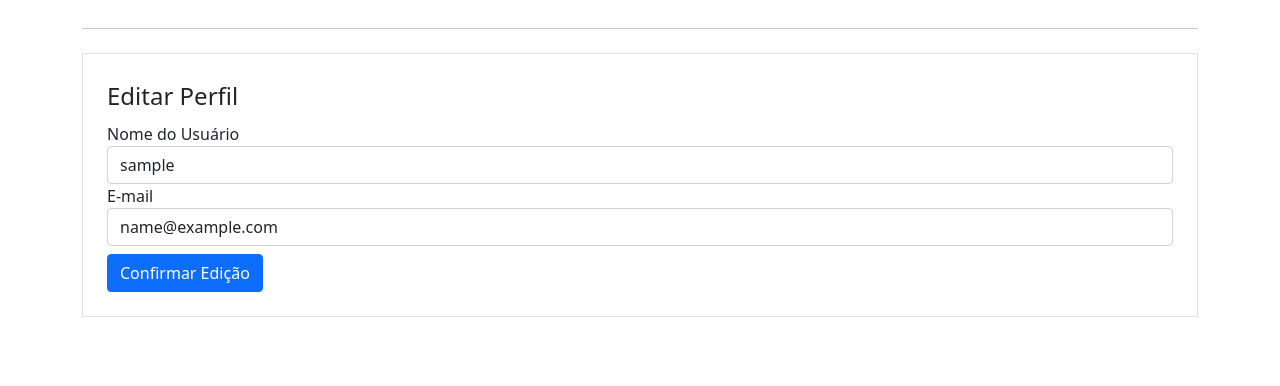
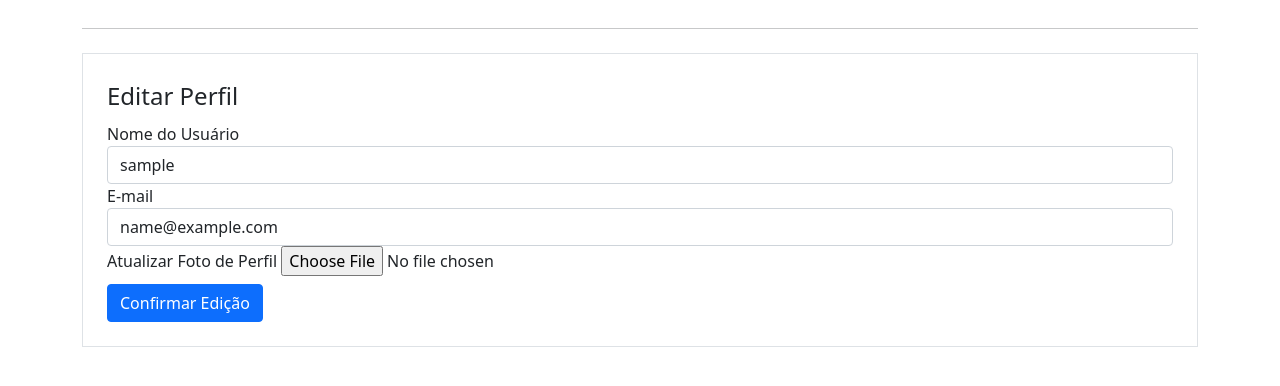
Before and after one commit to Marcondes-Goncalves/site-comunidade-impressionadora, a Flask app: page /perfil/editar in a window 1280 px wide. Shown: the part 324-710 px from the top of the page. Run offline with Flask 3, Linux system fonts and the light colour scheme; the visitor is signed in with stand-in values (Sample User, id 1); some libraries are stand-ins or nearby versions.

Commit message:
Campo de edição de foto de perfil

```diff
--- a/comunidadeimpressionadora/forms.py
+++ b/comunidadeimpressionadora/forms.py
@@ -1,5 +1,7 @@
 
+from wsgiref.validate import validator
 from flask_wtf import FlaskForm
+from flask_wtf.file import FileField, FileAllowed
 from wtforms import StringField, PasswordField, SubmitField, BooleanField
 from wtforms.validators import  DataRequired, Length, Email, EqualTo, ValidationError
 from comunidadeimpressionadora.models import Usuario
@@ -33,6 +35,7 @@ class FormEditarPerfil(FlaskForm):
 
     username: str = StringField("Nome do Usuário", validators = [DataRequired()])
     email: str = StringField("E-mail", validators = [DataRequired(), Email()])
+    foto_perfil = FileField('Atualizar Foto de Perfil', validators = [FileAllowed(['jpg', 'png'])])
     botao_submit_editarperfil = SubmitField("Confirmar Edição")
 
     #Validando se o E-mail já foi cadastrado.
--- a/comunidadeimpressionadora/templates/editarperfil.html
+++ b/comunidadeimpressionadora/templates/editarperfil.html
@@ -9,7 +9,7 @@
     <div class="row">
 
         <div class="col">
-            <form method="post" action="" class="border p-4 mt-2">
+            <form method="post" action="" class="border p-4 mt-2" enctype="multipart/form-data">
                 {{ form.csrf_token }}
                 <legend>Editar Perfil</legend>
                 <fieldset>
@@ -47,6 +47,17 @@
                         {% endif %}
                     </div>
 
+                    <div class="form-group">
+                        {{ form.foto_perfil.label }}
+                        {{ form.foto_perfil(class = "form-control-file") }}
+
+                        {% if form.foto_perfil.errors %}
+                            {% for erro in form.foto_perfil.errors %}
+                                <span class="text-danger">{{ erro }}</span><br>
+                            {% endfor %}
+                        {% endif %}
+                    </div>
+
                 </fieldset>
                 {{ form.botao_submit_editarperfil(class = "btn btn-primary mt-2") }}
             </form>
```
